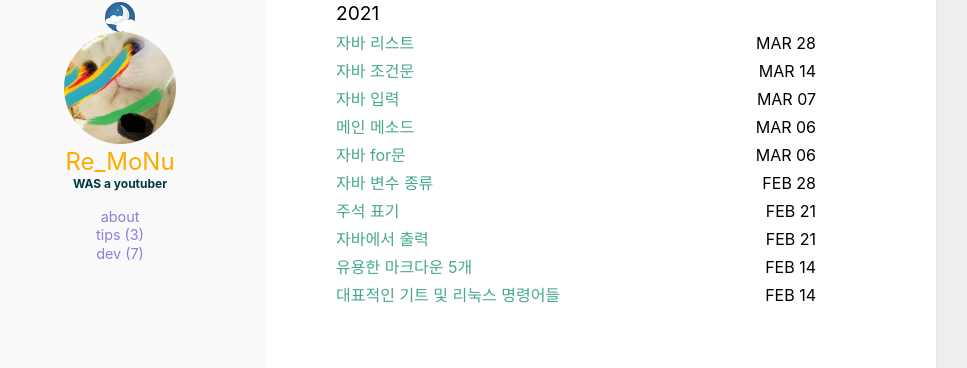
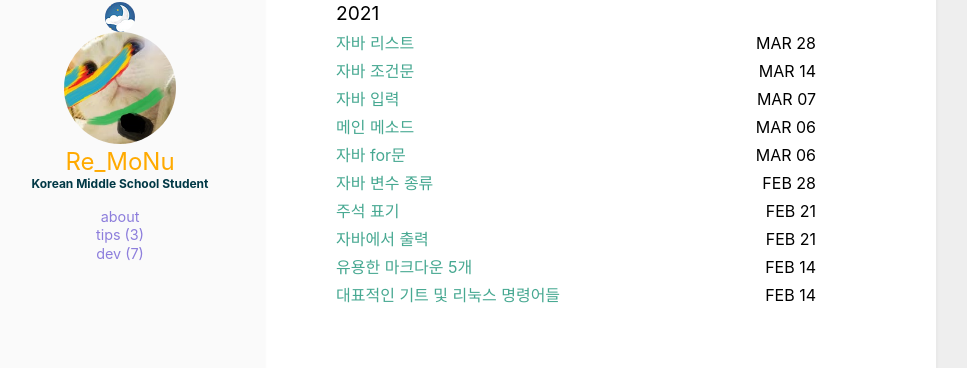
Before and after one commit to Re-MoNu/blog, a Jekyll site: the page built from index.html, in a window 1280 px wide. Shown: the part 148-516 px from the top of the page, without its empty margins (184-1151 px from the left). Built offline with Jekyll 4.4.1, drawn with Linux system fonts in a browser that asks for light colours.

Commit message:
config edit (job)

```diff
--- a/_config.yml
+++ b/_config.yml
@@ -21,7 +21,7 @@ user:
   name: Re_MoNu
   pic: /assets/img/cat.jpg
   picAlt: "catbook"
-  job: WAS a youtuber
+  job: Korean Middle School Student
   aboutme: true # comment this out if you don't need the 'about' page.
 
 exclude:
```
